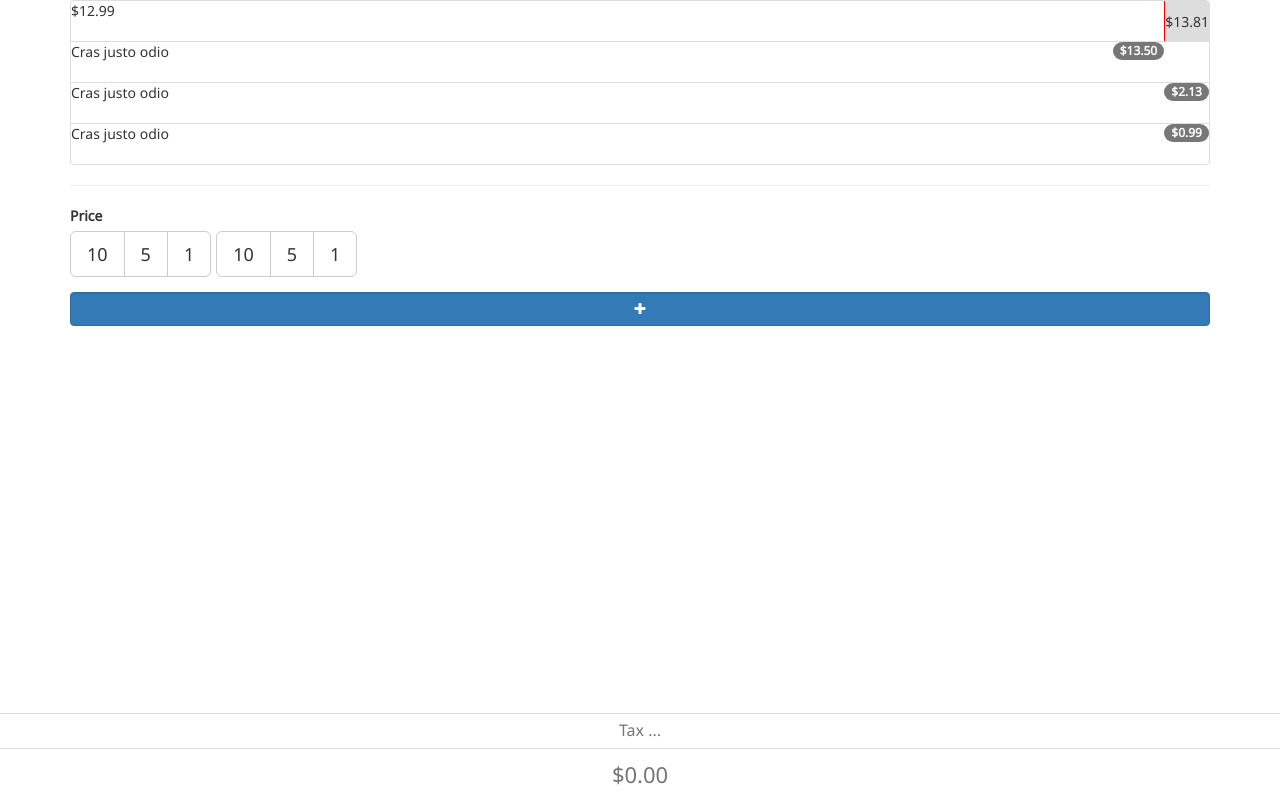
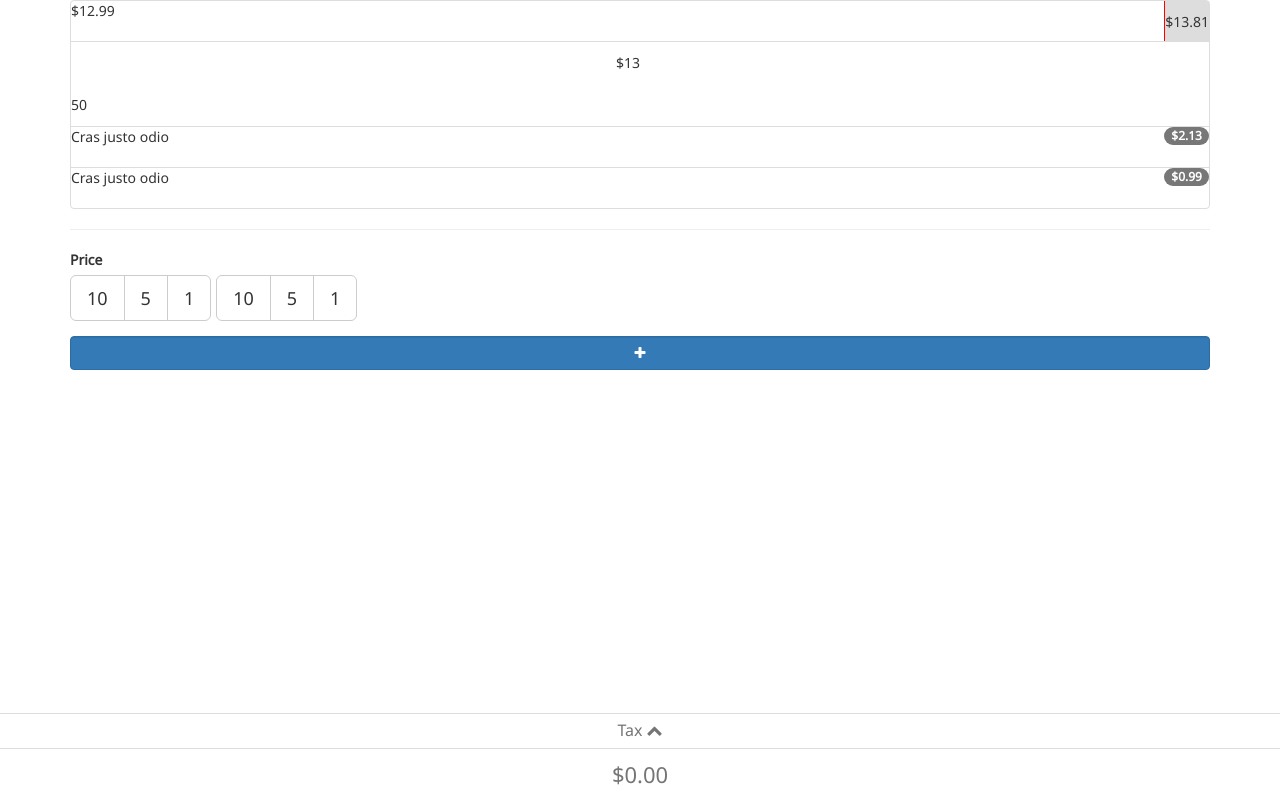
Before and after one commit to davemn/cart-cost, a plain HTML site: page index.html in a window 1280 px wide. Drawn offline with nearby package versions, Linux system fonts and the light colour scheme.

Commit message:
Trying to format dollars, cents into columns. Ongoing.

```diff
--- a/index.css
+++ b/index.css
@@ -70,3 +70,25 @@ body.footer-rows-1 {
   background-color: #ddd;
   border-left: 1px solid red;
 }
+
+/* <li class="list-group-item">       */
+/*   $<span class="dollars">13</span> */
+/*   .                                */
+/*   <span class="cents">50</span>    */
+
+.dollars {
+  width: 50%;
+  display: inline-block;
+  line-height: 42px;
+  text-align: right;
+  white-space: nowrap;
+  vertical-align: middle;
+}
+.cents {
+  width: 50%;
+  display: inline-block;
+  line-height: 42px;
+  text-align: left;
+  white-space: nowrap;
+  vertical-align: middle;
+}
--- a/index.html
+++ b/index.html
@@ -19,8 +19,8 @@
               <span class="after-tax">$13.81</span>
             </li>
             <li class="list-group-item">
-              <span class="badge">$13.50</span>
-              Cras justo odio
+              <span class="dollars">$13</span>
+              <span class="cents">50</span>
             </li>
             <li class="list-group-item">
               <span class="badge">$2.13</span>
@@ -62,7 +62,7 @@
   </section>
   <footer>
     <div class="footer-row row-1x row-offset-2">
-      <p>Tax ...</p>
+      <p>Tax <i class="fa fa-chevron-up"></i></p>
     </div>
     <div class="footer-row row-2x">
       <p>$0.00</p>
```
